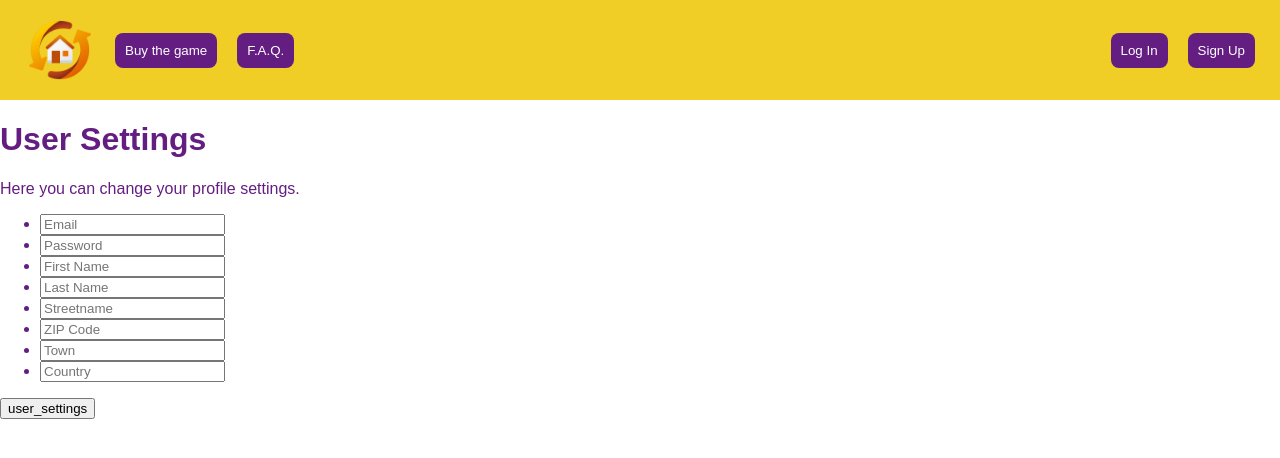
After one commit to Melvin2306/id_19_responsive_design, a Flask app: page /1/settings in a window 1280 px wide. The commit adds this page. Shown: the top 458 px of the page. Run offline with Flask 2, Linux system fonts and the light colour scheme.

Commit message:
user settings

```diff
--- a/app/app.py
+++ b/app/app.py
@@ -1,5 +1,6 @@
 from flask import Flask, redirect, url_for, render_template, send_file
 from app.extensions.database import db, migrate
+from app.extensions.authentication import login_manager
 from . import simple_pages, users
 
 def create_app():
@@ -17,3 +18,4 @@ def register_blueprints(app: Flask):
 def register_extensions(app: Flask):
     db.init_app(app)
     migrate.init_app(app, db)
+    login_manager.init_app(app)
--- a/app/config.py
+++ b/app/config.py
@@ -6,3 +6,5 @@ load_dotenv()
 SQLALCHEMY_DATABASE_URI = environ.get('DATABASE_URL').replace('postgres://', 'postgresql://', 1)
 
 SQLALCHEMY_TRACK_MODIFICATIONS = False
+
+SECRET_KEY = environ.get('SECRET_KEY')
--- a/app/templates/base.html
+++ b/app/templates/base.html
@@ -34,17 +34,34 @@
                         </a>
                     </button>
                     <div id="placeholder"></div>
+                    {% if current_user.is_authenticated %}
+                        <button id="logout">
+                            <a href="{{ url_for('users.get_logout') }}">
+                                Log Out
+                            </a>
+                        </button>
+                    {% endif %}
+                    {% if not current_user.is_authenticated %}
                         <button id="login">
                             <a href="/login">
                                 Log In
                             </a>
                         </button>
+                    {% endif %}
+                    {% if not current_user.is_authenticated %}
                         <button id="signup">
                             <a href="/signup">
                                 Sign Up
                             </a>
                         </button>
-                    <img src="{{ url_for('static', filename='images/user.png') }}" alt="Profile Picture" id="profile">
+                    {% endif %}
+                    {% if current_user.is_authenticated %}
+                        <button id="settings">
+                            <a href="{{ url_for('users.user_settings') }}">
+                                Settings
+                            </a>
+                        </button>
+                    {% endif %}
                 </nav>
             </header>
             <main>
--- /dev/null
+++ b/app/templates/users/settings.html
@@ -0,0 +1,49 @@
+{% extends 'base.html' %}
+
+{% block csslink %}<link href="{{ url_for('static', filename='css/users/settings.css') }}" rel="stylesheet">{% endblock %}
+
+{% block title %}Login{% endblock %}
+
+{% block main %}
+
+<form id="user_settings" class="container" method="POST">
+    <h1>
+        User Settings
+    </h1>
+    <p>
+        Here you can change your profile settings.
+    </p>
+    <ul>
+        <li>
+            <input type="email" name="email" id="email" placeholder="Email" required>
+        </li>
+        <li>
+            <input type="password" name="password" id="password" placeholder="Password" required>
+        </li>
+        <li>
+            <input type="first_name" name="first_name" id="first_name" placeholder="First Name" required>
+        </li>
+        <li>
+            <input type="last_name" name="last_name" id="last_name" placeholder="Last Name" required>
+        </li>
+        <li>
+            <input type="street_name" name="street_name" id="street_name" placeholder="Streetname" required>
+        </li>
+        <li>
+            <input type="zip_code" name="zip_code" id="zip_code" placeholder="ZIP Code" required>
+        </li>
+        <li>
+            <input type="town" name="town" id="town" placeholder="Town" required>
+        </li>
+        <li>
+            <input type="country" name="country" id="country" placeholder="Country" required>
+        </li>
+
+    </ul>
+    <input type="submit" value="user_settings" class="submit">
+    {% if error %}
+        <p class="generatedErrors">{{ error }}</p>
+    {% endif %}
+</form>
+
+{% endblock %}
--- a/app/users/models.py
+++ b/app/users/models.py
@@ -1,6 +1,7 @@
 from app.extensions.database import db, CRUDMixin
+from flask_login import UserMixin
 
-class User(db.Model, CRUDMixin):
+class User(db.Model, CRUDMixin, UserMixin):
     id = db.Column(db.Integer, primary_key=True)
     user_email = db.Column(db.String(40), index = True, unique = True)
     password = db.Column(db.String(150))
--- a/app/users/routes.py
+++ b/app/users/routes.py
@@ -3,6 +3,10 @@ from .models import User, Company
 from app.users.services.create_user import create_user
 from flask_login import login_user, logout_user, current_user, login_required
 from werkzeug.security import generate_password_hash, check_password_hash
+
+from app.users.services.create_user import create_user
+from app.users.models import User
+
 
 blueprint = Blueprint('users', __name__)
 
@@ -20,18 +24,24 @@ def get_signup():
 @blueprint.post('/signup')
 def post_signup():
     try:
-        if User.query.filter_by(email=request.form.get('email')).first():
+        if User.query.filter_by(user_email=request.form.get('email')).first():
             raise Exception ('Email already taken.')
         elif request.form.get('password') != request.form.get('password_confirmation'):
             raise Exception('Passwords do not match.')
 
         user = create_user(request.form)
         login_user(user)
-        return redirect(url_for('simple_pages.about'))
+        return redirect(url_for('users.user', user_id=user.id))
 
     except Exception as error_message:
         error = error_message or 'An error occurred while creating a user. Please make sure to enter valid data.'
         return render_template('users/signup.html', error=error)
+
+@blueprint.route('/sign-up')
+@blueprint.route('/anmeldung')
+@blueprint.route('/registration')
+def redirect_signup():
+    return redirect(url_for('users.get_signup'))
 
 
 
@@ -43,15 +53,27 @@ def get_login():
 @blueprint.post('/login')
 def post_login():
     try:
-        user = User.query.filter_by(email=request.form.get('email')).first()
+        user = User.query.filter_by(user_email=request.form.get('email')).first()
         if not user:
             raise Exception('Email address not found.')
         elif check_password_hash(request.form.get('password'), user.password):
             raise Exception('Incorrect Password.')
 
         login_user(user)
-        return redirect(url_for('simple_pages.about'))
+        return redirect(url_for('users.user', user_id=user.id))
 
     except Exception as error_message:
         error = error_message or 'An error occurred while logging in. Please verify your email and password.'
         return render_template('users/login.html', error=error)
+
+
+### logout ###
+@blueprint.get('/logout')
+def get_logout():
+    logout_user()
+    return redirect(url_for('users.get_login'))
+
+### user settings ###
+@blueprint.route('/<user_id>/settings')
+def user_settings(user_id):
+    return render_template('/users/settings.html', user_id=user_id)
--- a/app/users/services/create_user.py
+++ b/app/users/services/create_user.py
@@ -4,8 +4,8 @@ from werkzeug.security import generate_password_hash, check_password_hash
 def create_user(form_data):
     # Create new User
     new_user = User(
-        email_address=form_data.get('email'),
-        #password=generate_password_hash(form_data.get('password'))
+        user_email=form_data.get('email'),
+        password=generate_password_hash(form_data.get('password'))
     )
     new_user.save()
 
--- a/migrations/versions/d6ba4add313e_create_user_and_company_model.py
+++ b/migrations/versions/f4d5a83f9876_create_user_and_company_model.py
@@ -1,8 +1,8 @@
 """create user and company model
 
-Revision ID: d6ba4add313e
+Revision ID: f4d5a83f9876
 Revises:
-Create Date: 2022-04-15 12:48:23.053241
+Create Date: 2022-04-15 14:53:05.381339
 
 """
 from alembic import op
@@ -10,7 +10,7 @@ import sqlalchemy as sa
 
 
 # revision identifiers, used by Alembic.
-revision = 'd6ba4add313e'
+revision = 'f4d5a83f9876'
 down_revision = None
 branch_labels = None
 depends_on = None
```
Also changed, not shown: app/simple_pages/routes.py (+0 -10 lines), app/templates/simple_pages/about.html (+3 -13 lines), app/static/css/users/settings.css (added). Lines whose indentation alone changed are shown as unchanged.
